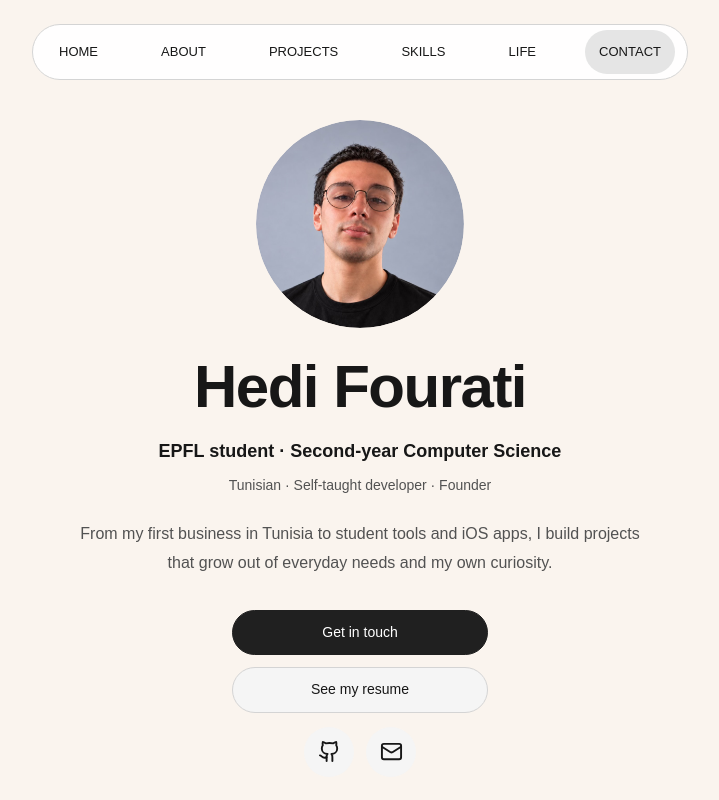
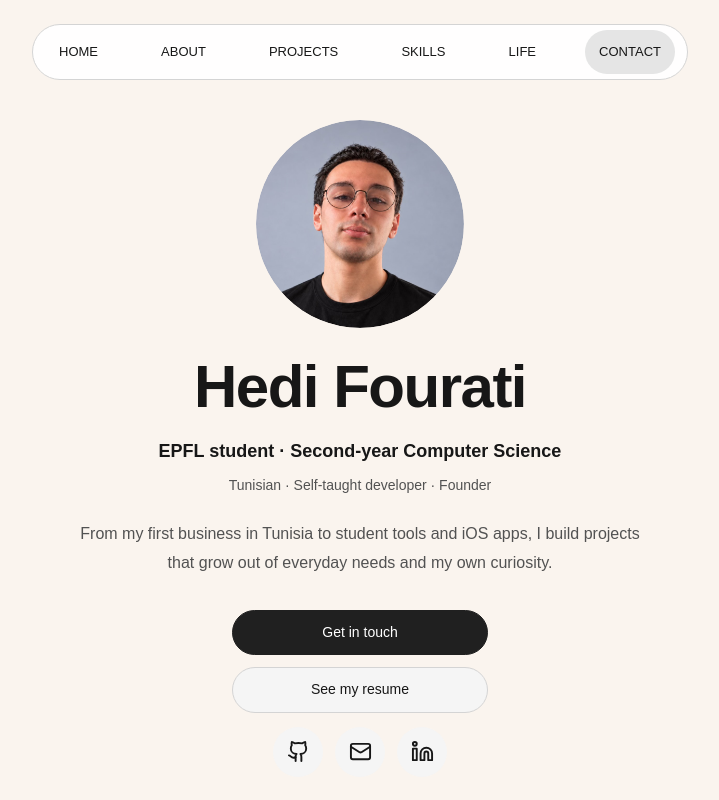
Before and after one commit to GameNotCreator/me, a Next.js app: page / in a window 1280 px wide. Shown: the top 800 px of the page, without its empty margins (280-999 px from the left). Built offline with nearby package versions, Linux system fonts and the light colour scheme.

Commit message:
Add LinkedIn link to hero social icons

```diff
--- a/components/sections/Hero.js
+++ b/components/sections/Hero.js
@@ -4,7 +4,7 @@ import * as m from "framer-motion/m";
 import { useReducedMotion } from "framer-motion";
 import Image from "next/image";
 import portrait from "@/public/photo.jpg";
-import { Github, Mail } from "lucide-react";
+import { Github, Linkedin, Mail } from "lucide-react";
 import { useSectionInView } from "@/libs/hooks";
 
 export default function Hero() {
@@ -31,6 +31,7 @@ export default function Hero() {
           <div className="hero-socials">
             <m.a className="social-link" href="https://github.com/GameNotCreator" target="_blank" rel="noopener noreferrer" aria-label="Hedi Fourati on GitHub" whileHover={reduceMotion ? undefined : { y: -3 }} whileTap={reduceMotion ? undefined : { scale: 0.95 }}><Github size={23} aria-hidden="true" /></m.a>
             <m.a className="social-link" href="mailto:hedi.fourati@epfl.ch" aria-label="Email Hedi Fourati" whileHover={reduceMotion ? undefined : { y: -3 }} whileTap={reduceMotion ? undefined : { scale: 0.95 }}><Mail size={23} aria-hidden="true" /></m.a>
+            <m.a className="social-link" href="https://www.linkedin.com/in/hedi-fourati-816304218/" target="_blank" rel="noopener noreferrer" aria-label="Hedi Fourati on LinkedIn (opens in a new tab)" whileHover={reduceMotion ? undefined : { y: -3 }} whileTap={reduceMotion ? undefined : { scale: 0.95 }}><Linkedin size={23} aria-hidden="true" /></m.a>
           </div>
         </m.div>
       </div>
```
